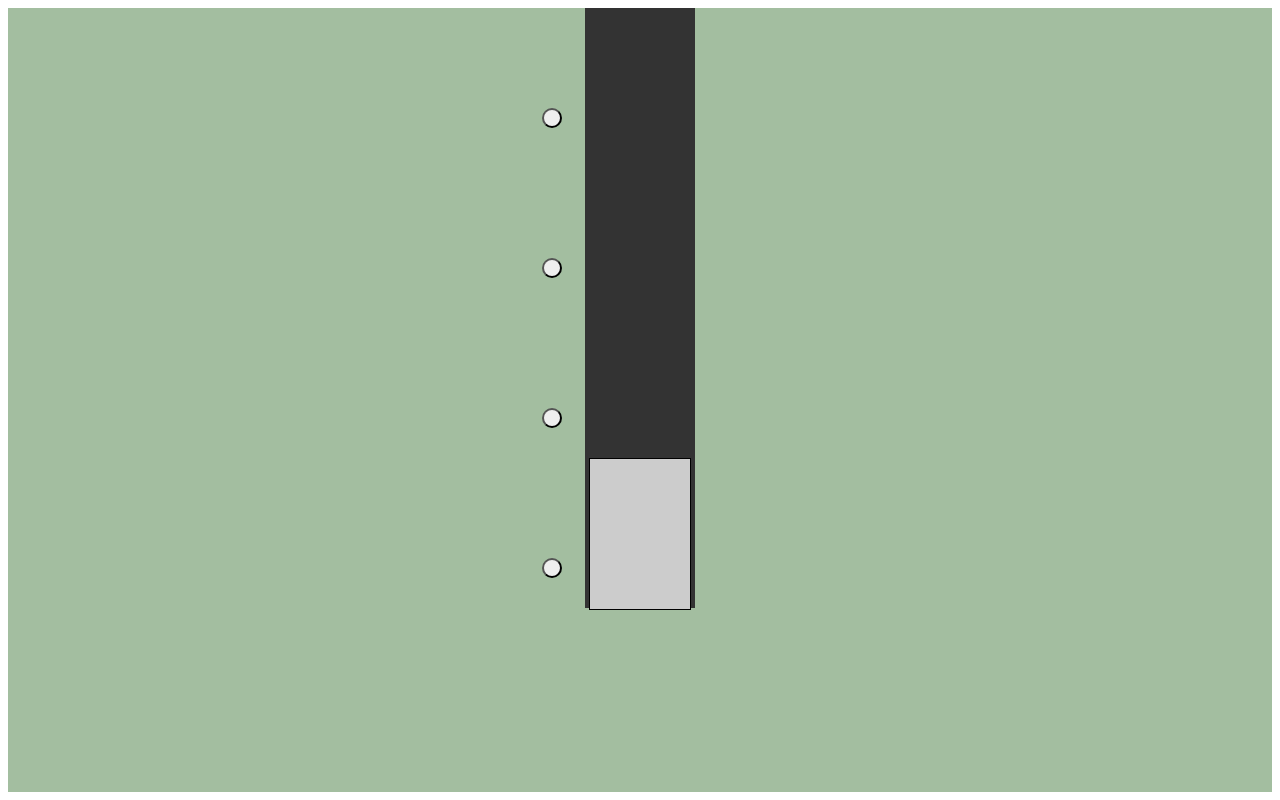
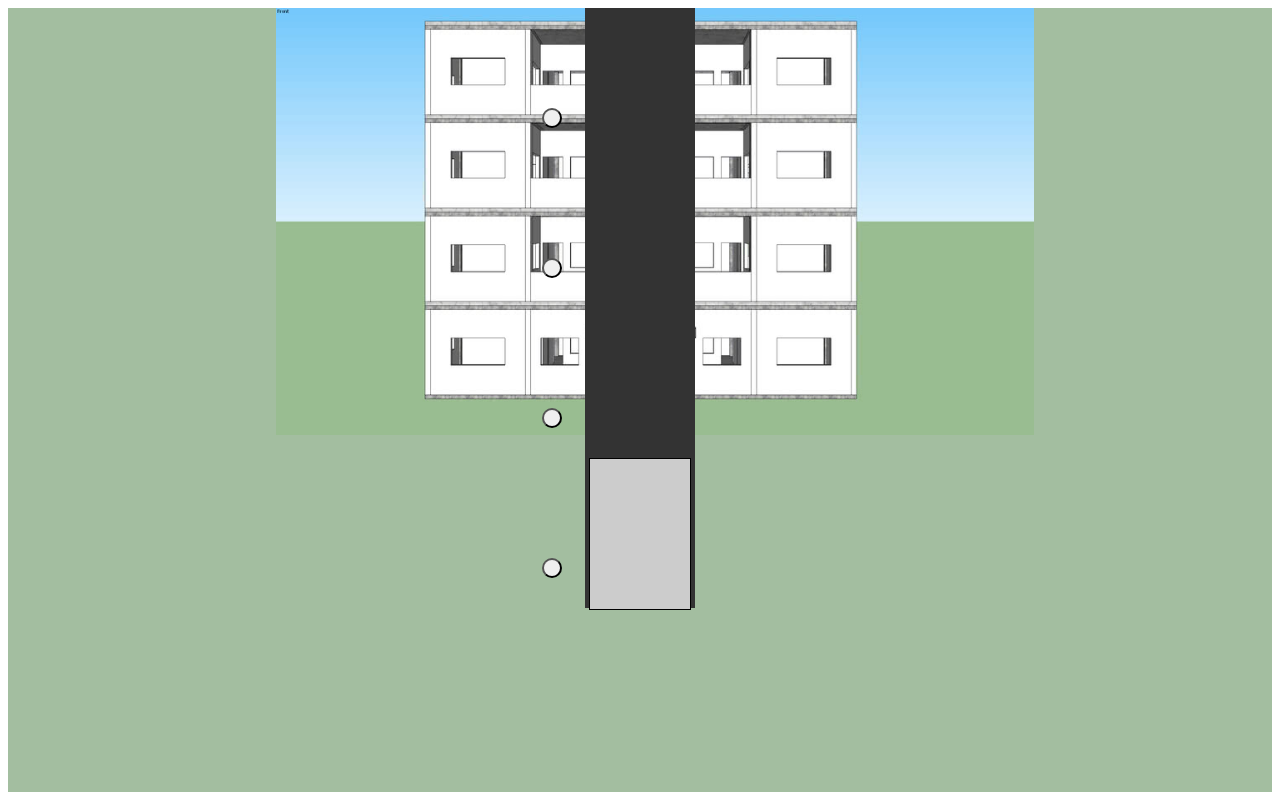
Before and after one commit to AndreGolveia/elevador, a plain HTML site: page index.html in a window 1280 px wide. Drawn offline with Linux system fonts and the light colour scheme; the site is published under a folder, as on GitHub Pages, so addresses that start at the root find nothing.

Commit message:
atualizado

```diff
--- a/css/elevador.css
+++ b/css/elevador.css
@@ -113,7 +113,7 @@
 	justify-content: center;
 	height: 100%;
 	width: 100%;
-	background-image: url("/img/predio.jpg");
+	background-image: url("../img/predio.jpg")  !important;
 	background-repeat:no-repeat;
 	background-position: 53% 0%;
 	background-size: 60%;
```
